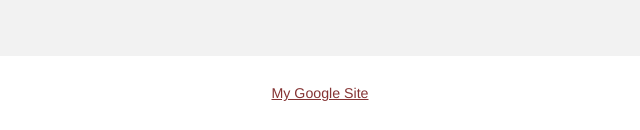
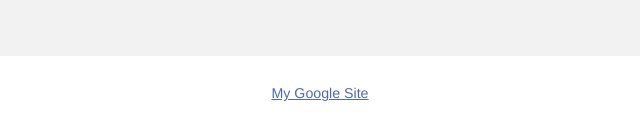
Before and after one commit to iolaniemi/iolaniemi.github.io, a plain HTML site: page index.html in a window 1280 px wide. Shown: the part 863-993 px from the top of the page, 320-960 px from the left. Drawn offline with Linux system fonts and the light colour scheme.

Commit message:
Update style.css

```diff
--- a/css/style.css
+++ b/css/style.css
@@ -4,8 +4,8 @@ body { margin: 0; }
 
 /* GLOBAL COLORS */
 body { color: rgba(31, 67, 168, 0.8); }
-a { color: rgba(102, 0, 0, .8); }
-a:hover { color: rgba(102, 0, 0, 1); }
+a { color: rgba(31, 67, 168, 0.8); }
+a:hover { color: rgba(31, 67, 168, 0.8); }
 
 /* GLOBAL TYPOGRAPHY */
 body {
```
